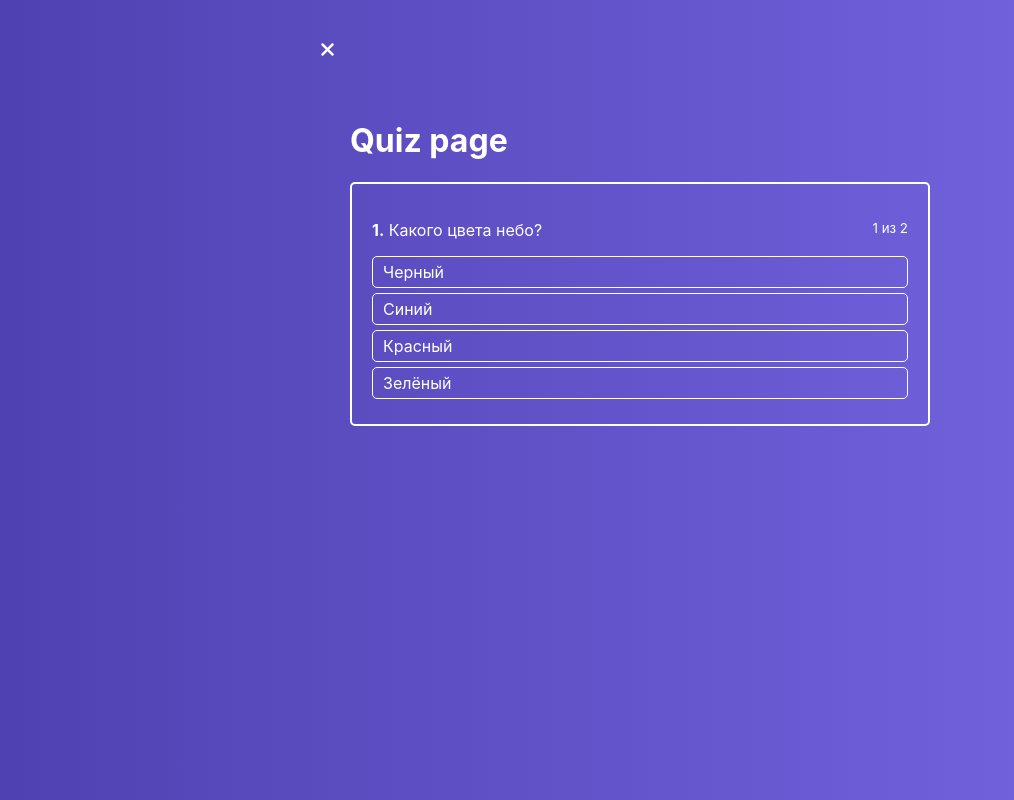
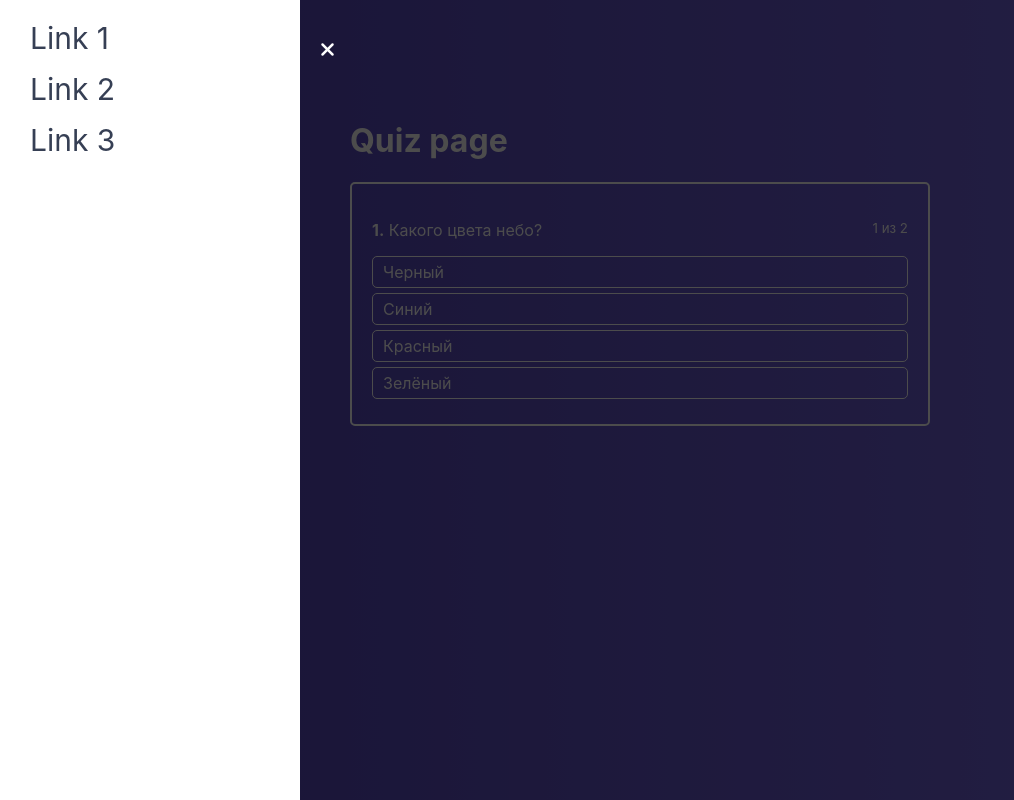
Before and after one commit to roman-mirzoian/react-quiz, a React app: page / in a window 1280 px wide. Both pictures are taken after a click on the icon 48 px from the left and 50 px from the top of the page. Shown: the whole page, without its empty margins (0-1014 px from the left). Built offline with nearby package versions, Linux system fonts and the light colour scheme.

Commit message:
feat: add left navbar and animation to him

```diff
--- /dev/null
+++ b/src/components/Navigation/Drawer/Drawer.js
@@ -0,0 +1,28 @@
+import React from "react";
+import Backdrop from "../../UI/Backdrop/Backdrop";
+import classes from "./Drawer.module.css";
+
+const links = [1, 2, 3];
+
+const Drawer = (props) => {
+  const style = props.isOpen ? "" : classes.close;
+  const cls = [classes.Drawer, style];
+
+  const renderLinks = () =>
+    links.map((link, i) => (
+      <li key={i}>
+        <a href="/">Link {link}</a>
+      </li>
+    ));
+
+  return (
+    <>
+      <nav className={cls.join(" ")}>
+        <ul>{renderLinks()}</ul>
+      </nav>
+      {props.isOpen && <Backdrop onClick={props.onClose} />}
+    </>
+  );
+};
+
+export default Drawer;
--- /dev/null
+++ b/src/components/Navigation/Drawer/Drawer.module.css
@@ -0,0 +1,43 @@
+.Drawer {
+  position: fixed;
+  left: 0;
+  top: 0;
+  bottom: 0;
+  width: 80%;
+  max-width: 300px;
+  padding: 20px 10px;
+  box-sizing: border-box;
+  background: white;
+  transform: translateX(0px);
+  transition: transform 0.22s ease-in;
+  z-index: 90;
+}
+
+.Drawer.close {
+  transform: translateX(-300px);
+}
+
+.Drawer ul {
+  list-style: none;
+  margin: 0;
+  padding: 0;
+}
+
+.Drawer ul li {
+  margin-bottom: 15px;
+}
+
+.Drawer ul li a {
+  padding: 0 20px 10px 20px;
+  color: #363f54;
+  font-size: 30px;
+  text-decoration: none;
+  background-color: #fff;
+  position: relative;
+  transition: opacity 0.3s;
+}
+
+.Drawer ul li a:hover,
+.active {
+  opacity: 0.7;
+}
--- /dev/null
+++ b/src/components/UI/Backdrop/Backdrop.js
@@ -0,0 +1,8 @@
+import React from "react";
+import classes from "./Backdrop.module.css";
+
+const Backdrop = (props) => (
+  <div className={classes.Backdrop} onClick={props.onClick}></div>
+);
+
+export default Backdrop;
--- /dev/null
+++ b/src/components/UI/Backdrop/Backdrop.module.css
@@ -0,0 +1,9 @@
+.Backdrop {
+  background: rgba(0, 0, 0, 0.7);
+  position: fixed;
+  top: 0;
+  left: 0;
+  bottom: 0;
+  right: 0;
+  z-index: 50;
+}
--- a/src/components/UI/Button/Button.js
+++ b/src/components/UI/Button/Button.js
@@ -4,6 +4,7 @@ import classes from "./Button.module.css";
 const Button = (props) => {
   const style = classes[props.type];
   const cls = [classes.Button, style];
+
   return (
     <>
       <button
--- a/src/hoc/Layout/Layout.js
+++ b/src/hoc/Layout/Layout.js
@@ -1,5 +1,6 @@
 import React, { useState } from "react";
 import MenuToggle from "../../components/Navigation/MenuToggle/MenuToggle";
+import Drawer from "../../components/Navigation/Drawer/Drawer";
 import classes from "./Layout.module.css";
 
 const Layout = (props) => {
@@ -9,8 +10,13 @@ const Layout = (props) => {
     setMenuIsOpen((prevState) => !prevState);
   };
 
+  const menuClosehandler = () => {
+    setMenuIsOpen(false);
+  };
+
   return (
     <div className={classes.Layout}>
+      <Drawer isOpen={menuIsOpen} onClose={menuClosehandler} />
       <MenuToggle onToggle={toggleMenuHandler} isOpen={menuIsOpen} />
       <main>{props.children}</main>
     </div>
```
